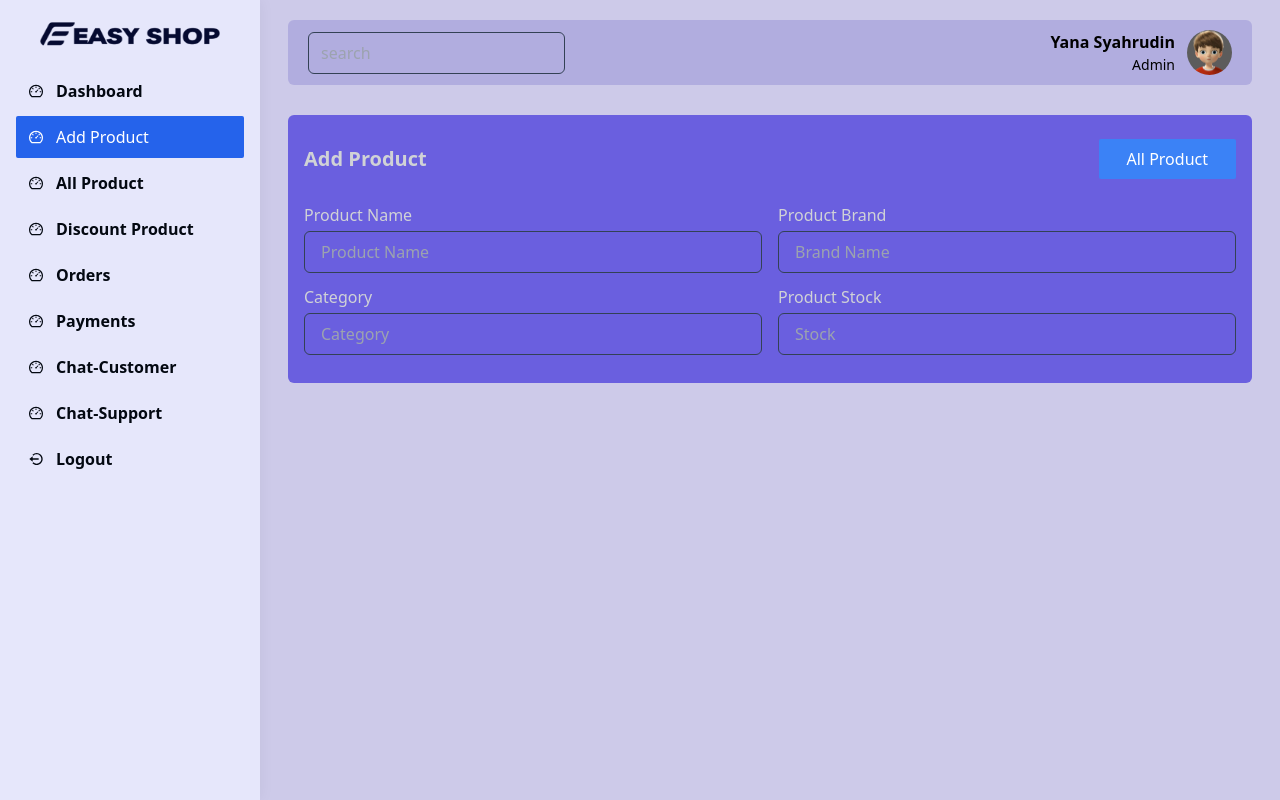
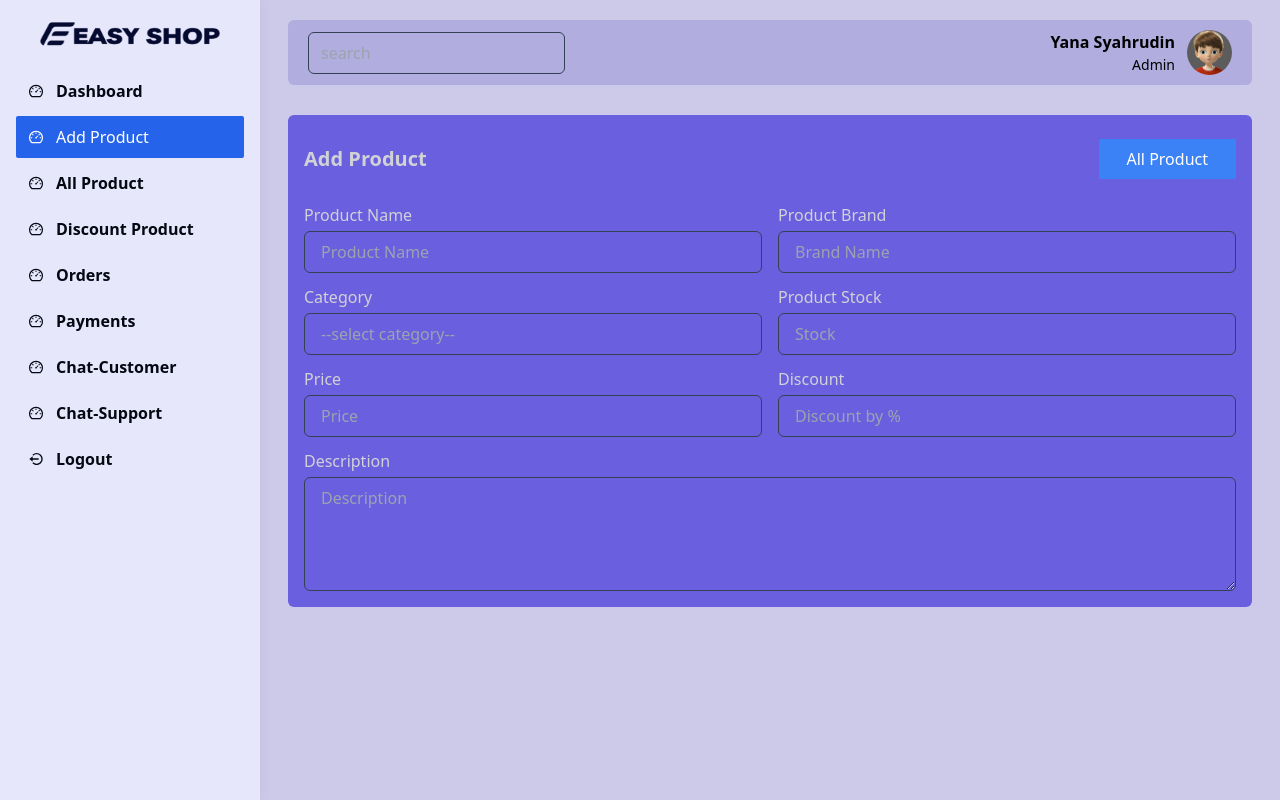
Before and after one commit to yanasyahrudin/ecomm-easyshop-dboard, a React (Create React App) app: page /seller/dashboard/add-product in a window 1280 px wide. Built offline with nearby package versions, Linux system fonts and the light colour scheme.

Commit message:
add product page design part 5

```diff
--- a/src/views/seller/AddProduct.jsx
+++ b/src/views/seller/AddProduct.jsx
@@ -52,16 +52,18 @@ const AddProduct = () => {
   const [allCategory, setAllCategory] = useState(categorys);
   const [searchValue, setSearchValue] = useState("");
 
-  const categorySearch = (e)=>{
-    const value = e.target.value
-    setSearchValue(value)
+  const categorySearch = (e) => {
+    const value = e.target.value;
+    setSearchValue(value);
     if (value) {
-      let srcValue = allCategory.filter(c => c.name.toLowerCase().indexOf(value.toLowerCase())>-1)
-      setAllCategory(srcValue)
+      let srcValue = allCategory.filter(
+        (c) => c.name.toLowerCase().indexOf(value.toLowerCase()) > -1
+      );
+      setAllCategory(srcValue);
     } else {
-      setAllCategory(categorys)
+      setAllCategory(categorys);
     }
-  }
+  };
 
   return (
     <div className="px-2 lg:px-7 pt-5">
@@ -114,7 +116,7 @@ const AddProduct = () => {
                   value={category}
                   type="text"
                   id="category"
-                  placeholder="Category"
+                  placeholder="--select category--"
                 />
                 <div
                   className={`absolute top-[101%] bg-[#475569] w-full transition-all ${
@@ -126,7 +128,6 @@ const AddProduct = () => {
                       value={searchValue}
                       onChange={categorySearch}
                       className="px-3 py-1 w-full focus:border-indigo-500 outline-none bg-transparent border border-slate-700 rounded-md text-[#d0d2d6]  overflow-hidden"
-
                       type="text"
                       placeholder="search"
                     />
@@ -134,14 +135,22 @@ const AddProduct = () => {
 
                   <div className="pt-14"></div>
                   <div className="flex justify-start items-start flex-col h-[200px] overflow-x-scrool">
-                  {
-                  allCategory.map((c, i) => <span className={`px-4 py-2 hover:bg-indigo-500 hover:text-white hover:shadow-lg w-full cursor-pointer ${category === c.name && 'bg-indigo-500'}`} onClick={() => {
+                    {allCategory.map((c, i) => (
+                      <span
+                        className={`px-4 py-2 hover:bg-indigo-500 hover:text-white hover:shadow-lg w-full cursor-pointer ${
+                          category === c.name && "bg-indigo-500"
+                        }`}
+                        onClick={() => {
                           setCateShow(false);
                           setCategory(c.name);
                           setSearchValue("");
                           setAllCategory(categorys);
-                      }}> {c.name}</span>)
-                      }
+                        }}
+                      >
+                        {" "}
+                        {c.name}
+                      </span>
+                    ))}
                   </div>
                 </div>
               </div>
@@ -159,6 +168,48 @@ const AddProduct = () => {
                 />
               </div>
             </div>
+
+            <div className="flex flex-col mb-3 md:flex-row gap-4 w-full text-[#d0d2d6]">
+              <div className="flex flex-col w-full gap-1">
+                <label htmlFor="price">Price</label>
+                <input
+                  className="px-4 py-2 focus:border-indigo-500 outline-none bg-[#6a5fdf] border border-slate-700 rounded-md text-[#d0d2d6]"
+                  onChange={inputHandle}
+                  value={state.price}
+                  type="number"
+                  name="price"
+                  id="price"
+                  placeholder="Price"
+                />
+              </div>
+
+              <div className="flex flex-col w-full gap-1">
+                <label htmlFor="discount">Discount</label>
+                <input
+                  className="px-4 py-2 focus:border-indigo-500 outline-none bg-[#6a5fdf] border border-slate-700 rounded-md text-[#d0d2d6]"
+                  onChange={inputHandle}
+                  value={state.discount}
+                  type="number"
+                  name="discount"
+                  id="discount"
+                  placeholder="Discount by %"
+                />
+              </div>
+            </div>
+
+            <div className="flex flex-col w-full gap-1">
+              <label htmlFor="description" className="text-[#d0d2d6]">Description</label>
+              <textarea
+                className="px-4 py-2 focus:border-indigo-500 outline-none bg-[#6a5fdf] border border-slate-700 rounded-md text-[#d0d2d6]"
+                onChange={inputHandle}
+                value={state.description}
+                name="description"
+                id="description"
+                placeholder="Description"
+                cols="10"
+                rows="4"
+              ></textarea>
+            </div>
           </form>
         </div>
       </div>
```
Lines whose indentation alone changed are shown as unchanged.
